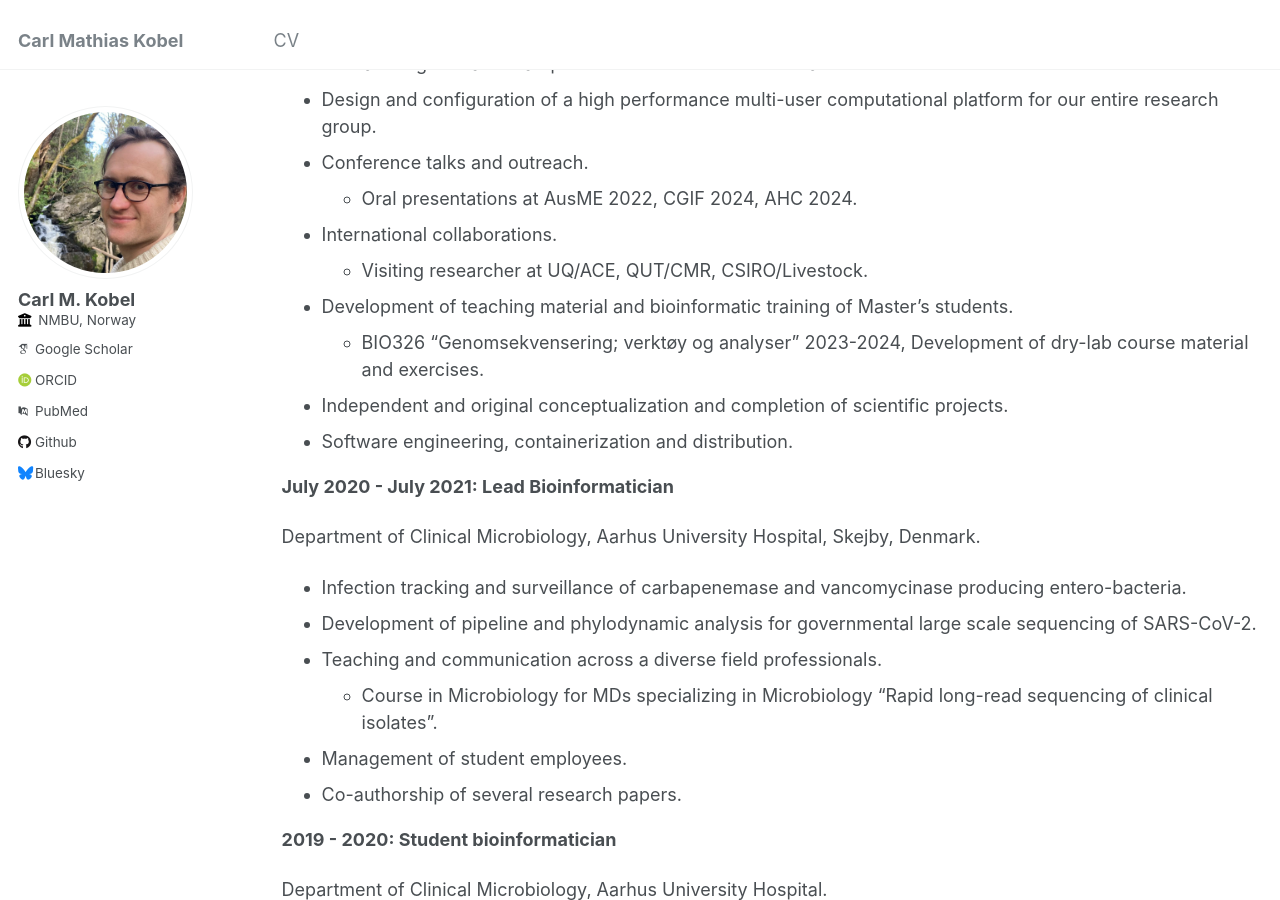
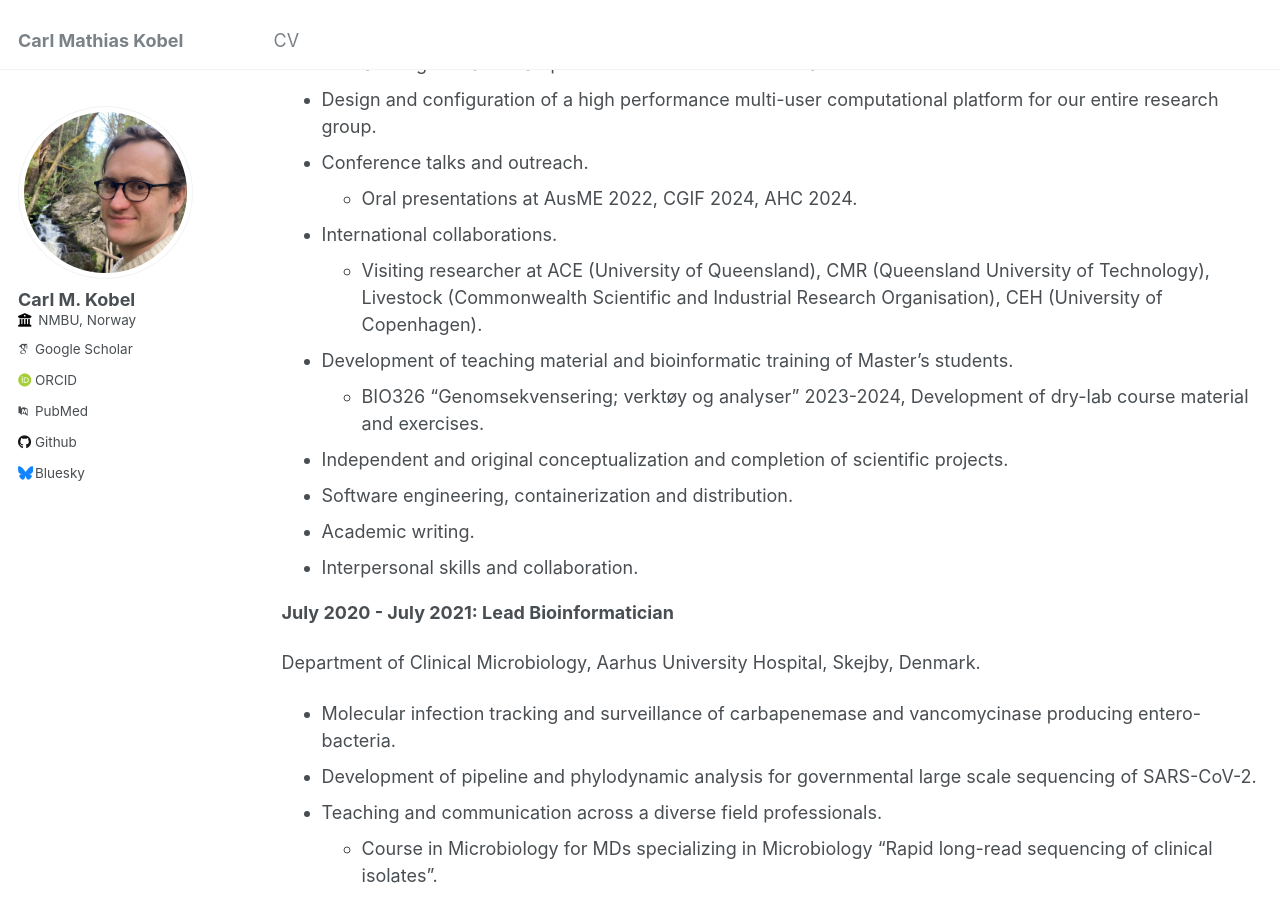
Before and after one commit to cmkobel/cmkobel.github.io, a Jekyll site: the page built from _pages/cv.md, in a window 1280 px wide and 900 px high, scrolled down 347 px. Built offline with Jekyll 4.4.1, drawn with Linux system fonts in a browser that asks for light colours; some web fonts are replaced.

Commit message:
Update cv.md

```diff
--- a/_pages/cv.md
+++ b/_pages/cv.md
@@ -23,18 +23,20 @@ Faculty of Biosciences, Norwegian University of Life Sciences, Ås, Norway.
   - Conference talks and outreach.
     - Oral presentations at AusME 2022, CGIF 2024, AHC 2024.
   - International collaborations.
-    - Visiting researcher at UQ/ACE, QUT/CMR, CSIRO/Livestock.
+    - Visiting researcher at ACE (University of Queensland), CMR (Queensland University of Technology), Livestock (Commonwealth Scientific and Industrial Research Organisation), CEH (University of Copenhagen).
   - Development of teaching material and bioinformatic training of Master's students.
     - BIO326 “Genomsekvensering; verktøy og analyser” 2023-2024, Development of dry-lab course material and exercises.
   - Independent and original conceptualization and completion of scientific projects.
   - Software engineering, containerization and distribution.
+  - Academic writing.
+  - Interpersonal skills and collaboration.
 
 
 **July 2020 - July 2021: Lead Bioinformatician**
 
 Department of Clinical Microbiology, Aarhus University Hospital, Skejby, Denmark.
 
-  - Infection tracking and surveillance of carbapenemase and vancomycinase producing entero-bacteria.
+  - Molecular infection tracking and surveillance of carbapenemase and vancomycinase producing entero-bacteria.
   - Development of pipeline and phylodynamic analysis for governmental large scale sequencing of SARS-CoV-2.
   - Teaching and communication across a diverse field professionals.
     - Course in Microbiology for MDs specializing in Microbiology "Rapid long-read sequencing of clinical isolates".
```
